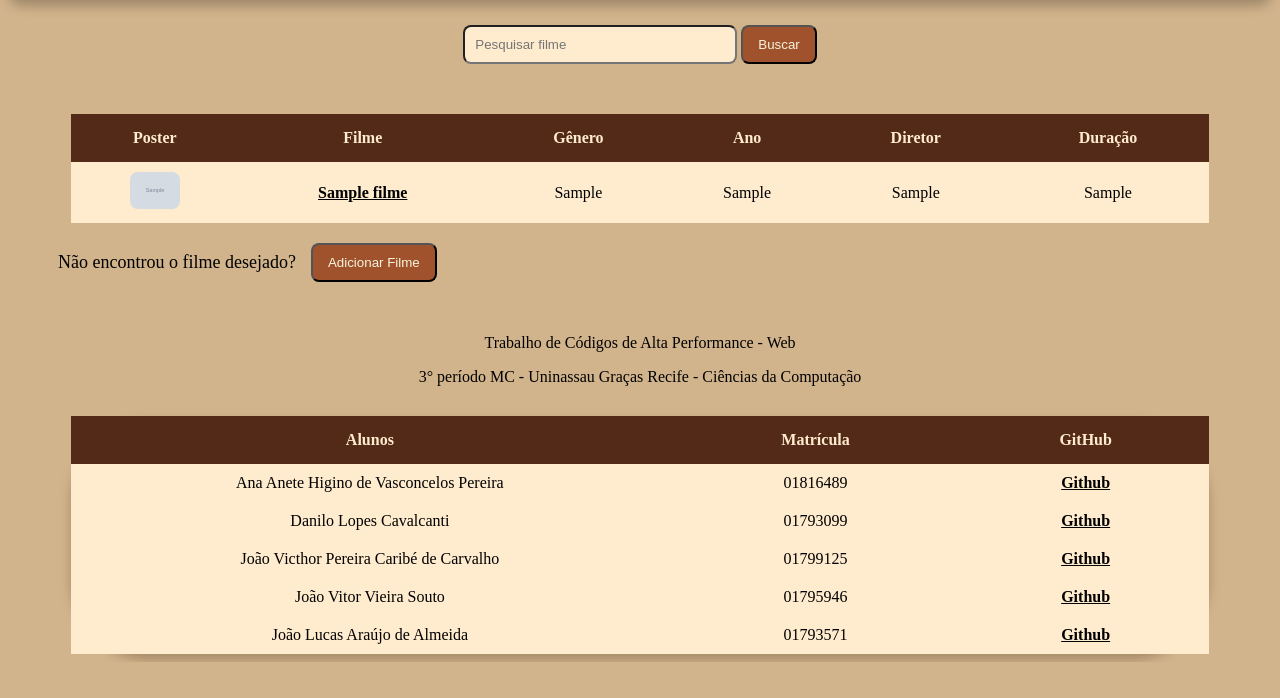
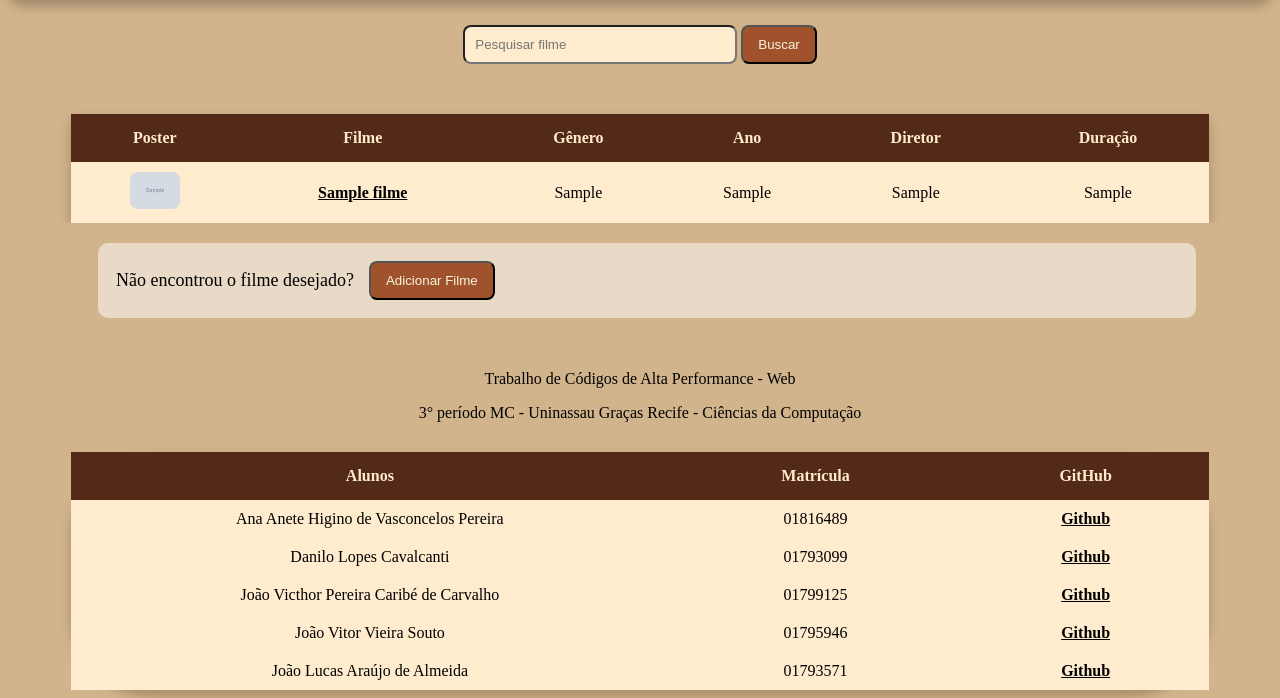
Before and after one commit to JvCaribe/projetoCodAltaPerformance, a Django app: template av2/filmes/templates/filmes/home.html in a window 1280 px wide. Shown: the part 166-864 px from the top of the page. Before the commit the page ends 828 px from the top, so only its background shows below. Run offline with Django 5.2, Linux system fonts and the light colour scheme; the template is opened without the code that fills it: values that come from a table or form of the project are taken from there, others are empty; tables that the repository leaves empty hold one stand-in row (values such as "Sample post"); grey boxes marked "Sample" are stand-in pictures; parts of the project's set-up code (start-up, migrations or seed data) failed here and were passed over.

Commit message:
Adicionando fundo legalzin e Corrigindo a Indentação no HTML

```diff
--- a/av2/filmes/static/filmes/style.css
+++ b/av2/filmes/static/filmes/style.css
@@ -6,6 +6,7 @@ header{
 
 
 }
+/* teste de commit */
 
 header h1 {
     text-align: center;
@@ -19,14 +20,13 @@ body{
 }
 
 
-
-
 table{
     margin:auto;
     margin-top:30px;
     width:90%;
+    border-collapse: collapse;
     background-color:rgb(83, 42, 23);
-    border-spacing: 0;
+    box-shadow: 0 6px 12px #a58b68;
 
 
 }
@@ -102,9 +102,14 @@ a {
 .add-filme {
     display: flex;
     align-items: center;
+    align-self: center;
+    width: 84%;
     gap: 15px;
     margin-top: 20px;
-    margin-left: 50px;
+    margin-left: 90px;
+    background-color: rgba(255, 255, 255, 0.505);
+    padding: 18px;
+    border-radius: 10px;
 }
 .texto-add {
     color:black;
```
Also changed, not shown: av2/filmes/templates/filmes/home.html (+3 -17 lines).
